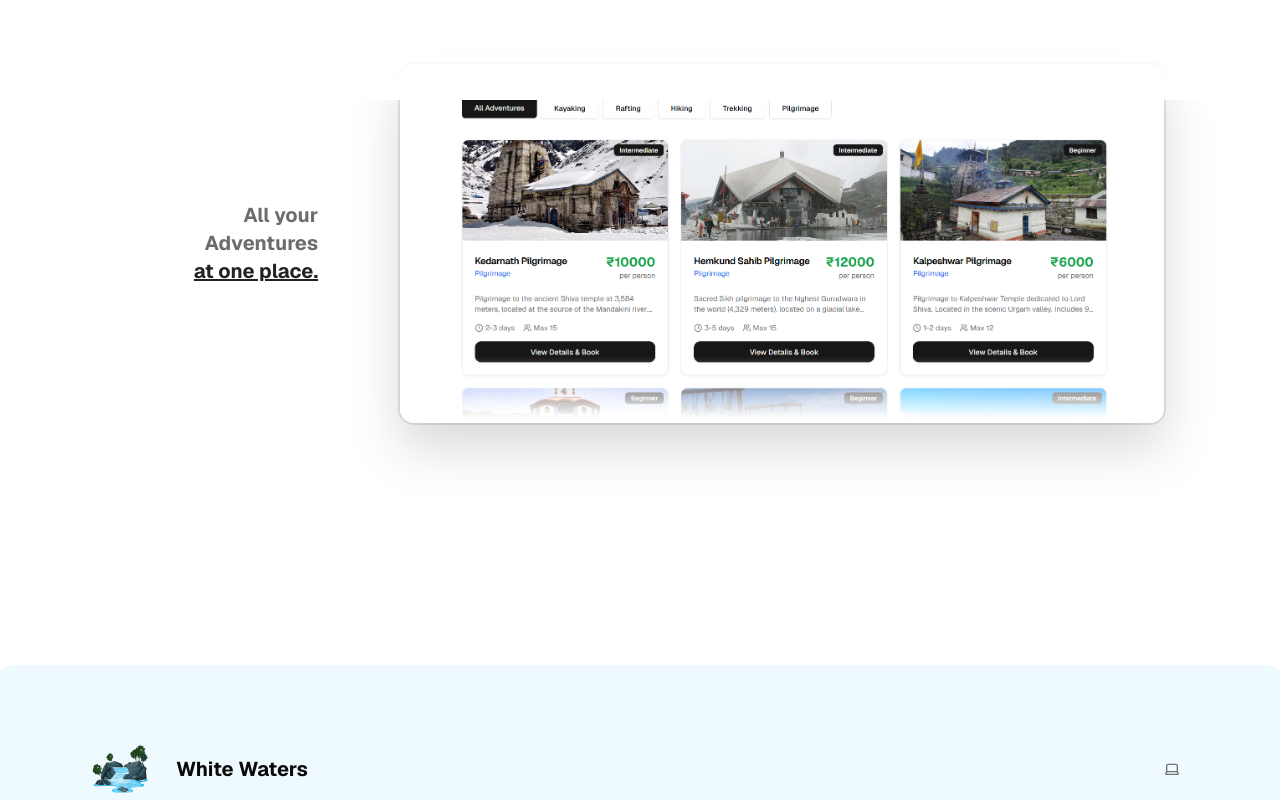
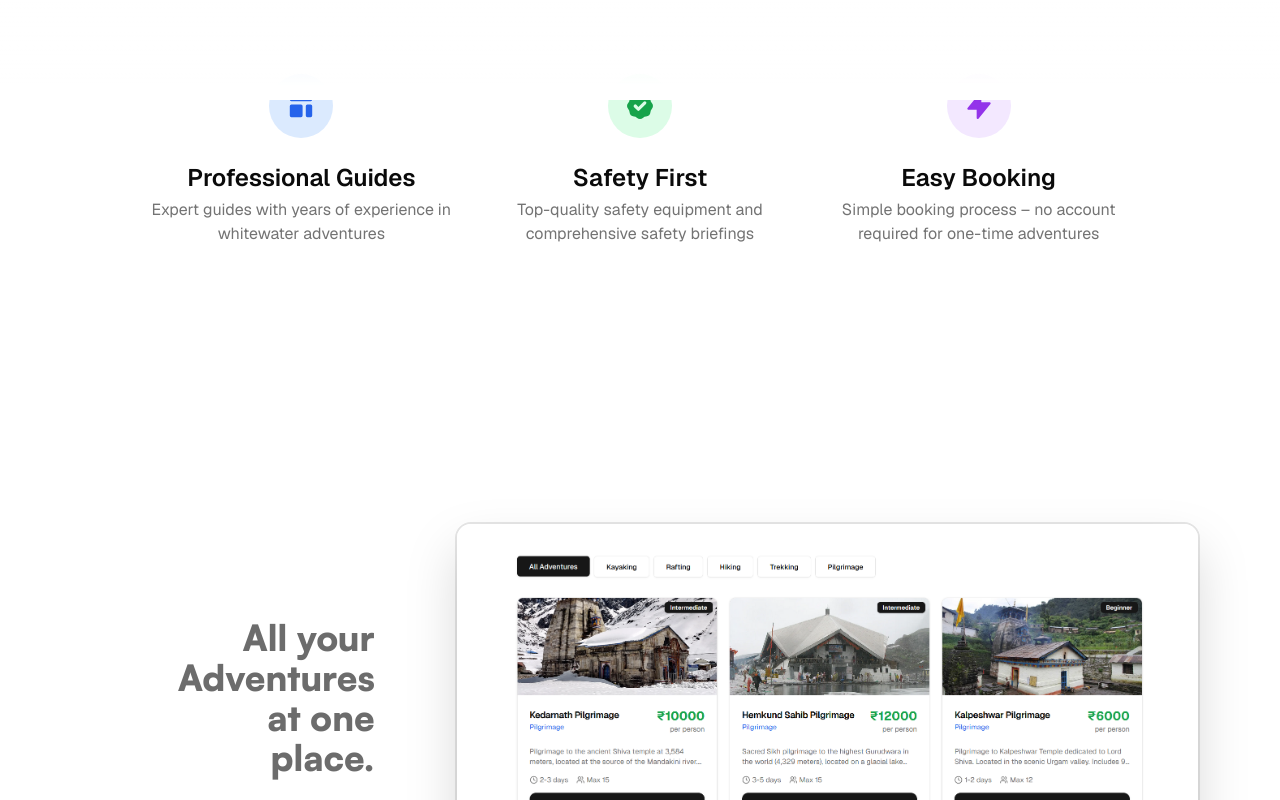
Before and after one commit to Vashishta-Mithra-Reddy/whitewaters, a Next.js app: page / in a window 1280 px wide. Shown: the part 700-1500 px from the top of the page. Built offline with nearby package versions, Linux system fonts and the light colour scheme; no server answers.

Commit message:
home page updates

```diff
--- a/app/layout.tsx
+++ b/app/layout.tsx
@@ -1,6 +1,8 @@
 import type { Metadata } from "next";
 import { Geist } from "next/font/google";
 import { ThemeProvider } from "next-themes";
+import localfont from "next/font/local";
+
 import "./globals.css";
 import Footer from "@/components/shared/footer";
 import Header from "@/components/shared/header";
@@ -14,7 +16,7 @@ const defaultUrl = process.env.VERCEL_URL
 export const metadata: Metadata = {
   metadataBase: new URL(defaultUrl),
   title: "White Waters",
-  description: "Your one stop spot for all your adventures",
+  description: "Your One Stop Spot For All Your Adventures",
 };
 
 const geistSans = Geist({
@@ -23,6 +25,14 @@ const geistSans = Geist({
   subsets: ["latin"],
 });
 
+const satoshi = localfont({
+  variable: "--font-satoshi",
+  weight: "900",
+  src: "./fonts/Satoshi-Variable.woff2",
+  display: "swap"
+});
+
+
 export default function RootLayout({
   children,
 }: Readonly<{
@@ -30,7 +40,7 @@ export default function RootLayout({
 }>) {
   return (
     <html lang="en" suppressHydrationWarning>
-      <body className={`${geistSans.className} antialiased flex flex-col items-center`}>
+      <body className={`${geistSans.className} ${satoshi.variable} antialiased flex flex-col items-center`}>
         <ThemeProvider
           attribute="class"
           defaultTheme="system"
--- a/app/page.tsx
+++ b/app/page.tsx
@@ -6,6 +6,7 @@ import { Button } from "@/components/ui/button";
 import SplitText from "@/components/SplitText";
 import AdventureModal from "@/components/AdventureModal";
 import Herox from "@/components/herox";
+import { Mail, Phone } from "lucide-react";
 
 const handleAnimationComplete = () => {
   console.log('Animation completed');
@@ -28,7 +29,7 @@ export default function Home() {
                     <div className="hidden md:flex absolute top-80 right-60 text-3xl animate-pulse"><MountainSnow className="w-12 h-12" /></div>
         </div> */}
         <h1 className="text-5xl md:text-7xl font-bold text-foreground mb-0 leading-tight tracking-tight">
-          <span className="bg-gradient-to-b from-muted-foreground/80 to-foreground/80 bg-clip-text text-transparent">
+          <span>
             Adventure <br className="block md:hidden" />
             Awaits in
           </span>
@@ -92,40 +93,59 @@ export default function Home() {
       </div>
 
       {/* Features Grid */}
-      {/* <div className="grid grid-cols-1 md:grid-cols-3 gap-8 w-full max-w-6xl">
-        <div className="text-center space-y-4">
+      <div className="grid grid-cols-1 md:grid-cols-3 gap-8 w-full max-w-6xl my-12 md:my-32">
+        <div className="text-center">
           <div className="w-16 h-16 bg-blue-100 rounded-full flex items-center justify-center mx-auto">
             <svg className="w-8 h-8 text-blue-600" fill="currentColor" viewBox="0 0 20 20">
               <path d="M3 4a1 1 0 011-1h12a1 1 0 011 1v2a1 1 0 01-1 1H4a1 1 0 01-1-1V4zM3 10a1 1 0 011-1h6a1 1 0 011 1v6a1 1 0 01-1 1H4a1 1 0 01-1-1v-6zM14 9a1 1 0 00-1 1v6a1 1 0 001 1h2a1 1 0 001-1v-6a1 1 0 00-1-1h-2z" />
             </svg>
           </div>
-          <h3 className="text-xl font-semibold">Professional Guides</h3>
-          <p className="text-muted-foreground">Expert guides with years of experience in whitewater adventures</p>
+          <h3 className="text-2xl font-semibold pt-6">Professional Guides</h3>
+          <p className="text-muted-foreground pt-1">Expert guides with years of experience in whitewater adventures</p>
         </div>
 
-        <div className="text-center space-y-4">
+        <div className="text-center">
           <div className="w-16 h-16 bg-green-100 rounded-full flex items-center justify-center mx-auto">
             <svg className="w-8 h-8 text-green-600" fill="currentColor" viewBox="0 0 20 20">
               <path fillRule="evenodd" d="M6.267 3.455a3.066 3.066 0 001.745-.723 3.066 3.066 0 013.976 0 3.066 3.066 0 001.745.723 3.066 3.066 0 012.812 2.812c.051.643.304 1.254.723 1.745a3.066 3.066 0 010 3.976 3.066 3.066 0 00-.723 1.745 3.066 3.066 0 01-2.812 2.812 3.066 3.066 0 00-1.745.723 3.066 3.066 0 01-3.976 0 3.066 3.066 0 00-1.745-.723 3.066 3.066 0 01-2.812-2.812 3.066 3.066 0 00-.723-1.745 3.066 3.066 0 010-3.976 3.066 3.066 0 00.723-1.745 3.066 3.066 0 012.812-2.812zm7.44 5.252a1 1 0 00-1.414-1.414L9 10.586 7.707 9.293a1 1 0 00-1.414 1.414l2 2a1 1 0 001.414 0l4-4z" clipRule="evenodd" />
             </svg>
           </div>
-          <h3 className="text-xl font-semibold">Safety First</h3>
-          <p className="text-muted-foreground">Top-quality safety equipment and comprehensive safety briefings</p>
+          <h3 className="text-2xl font-semibold pt-6">Safety First</h3>
+          <p className="text-muted-foreground pt-1">Top-quality safety equipment and comprehensive safety briefings</p>
         </div>
 
-        <div className="text-center space-y-4">
-          <div className="w-16 h-16 bg-purple-100 rounded-full flex items-center justify-center mx-auto">
-            <svg className="w-8 h-8 text-purple-600" fill="currentColor" viewBox="0 0 20 20">
-              <path d="M9 12l2 2 4-4m6 2a9 9 0 11-18 0 9 9 0 0118 0z" />
-            </svg>
-          </div>
-          <h3 className="text-xl font-semibold">Easy Booking</h3>
-          <p className="text-muted-foreground">Simple booking process - no account required for one-time adventures</p>
+        <div className="text-center">
+        <div className="w-16 h-16 bg-purple-100 rounded-full flex items-center justify-center mx-auto">
+          <svg
+            className="w-8 h-8 text-purple-600"
+            fill="currentColor"
+            stroke="currentColor"
+            strokeWidth="1.5"
+            viewBox="0 0 24 24"
+          >
+            <path
+              strokeLinecap="round"
+              strokeLinejoin="round"
+              d="M13 10V3L4 14h7v7l9-11h-7z"
+            />
+          </svg>
+        </div>
+        <h3 className="text-2xl font-semibold pt-6">Easy Booking</h3>
+        <p className="text-muted-foreground pt-1">
+          Simple booking process – no account required for one-time adventures
+        </p>
+      </div>
+
+        </div>
+
+        </div>
         </div>
       </div>
-       */}
+
+      <Herox/>
+
       {/* Contact Info */}
-      {/* <div id="contact" className="w-full max-w-4xl bg-muted/50 rounded-lg p-8">
+      <div id="contact" className="w-full max-w-4xl bg-muted/50 rounded-lg p-8 my-20">
         <h2 className="text-2xl font-bold text-center mb-6">Get in Touch</h2>
         <div className="grid grid-cols-1 md:grid-cols-3 gap-6 text-center">
           <div className="flex flex-col items-center space-y-2">
@@ -150,12 +170,7 @@ export default function Home() {
             </a>
           </div>
         </div>
-      </div> */}
-    </div>
-        </div>
       </div>
-
-      <Herox/>
     </main>
   );
 }
--- a/components/herox.tsx
+++ b/components/herox.tsx
@@ -40,16 +40,13 @@ export default function Herox() {
     : "/product_desktop_light.png";
 
   return (
-    <section className="flex-row md:flex justify-center items-center my-40">
+    <section className="flex-row md:flex justify-center items-center my-20 md:my-32">
       <div className="px-20 py-20 rounded-2xl font-satoshi">
-        {/* <h3 className="pb-4 text-3xl text-center md:text-start text-foreground/80">
-          What is Ishta?
-        </h3> */}
-        <p className="text-xl text-center md:text-end text-foreground/60 font-bold">
+        <p className="text-4xl text-center md:text-end text-foreground/60 font-bold">
           All your <br />
           Adventures<br />
           {/* At <br /> */}
-          <span className="underline text-foreground/90">at one place.</span>
+          <span>at one place.</span>
         </p>
       </div>
       <Link href="/services">
--- a/tailwind.config.ts
+++ b/tailwind.config.ts
@@ -57,6 +57,9 @@ export default {
         md: "calc(var(--radius) - 2px)",
         sm: "calc(var(--radius) - 4px)",
       },
+      fontFamily: {
+        satoshi: ['var(--font-satoshi)', 'sans-serif'],
+      },
     },
   },
   plugins: [require("tailwindcss-animate")],
```
Also changed, not shown: app/fonts/Satoshi-Variable.woff2 (added), 1 other file (tests, documents, lock files or other folders).
